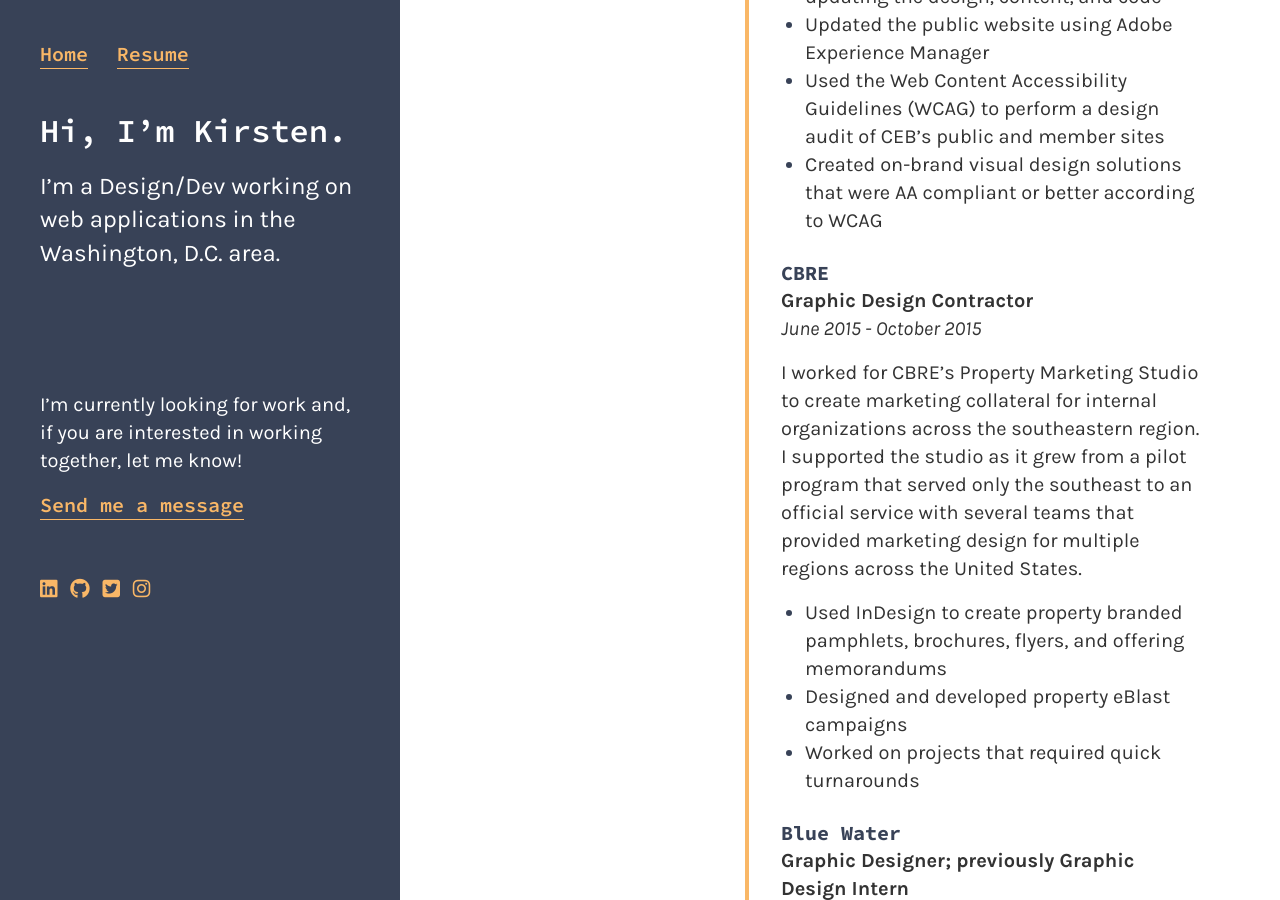
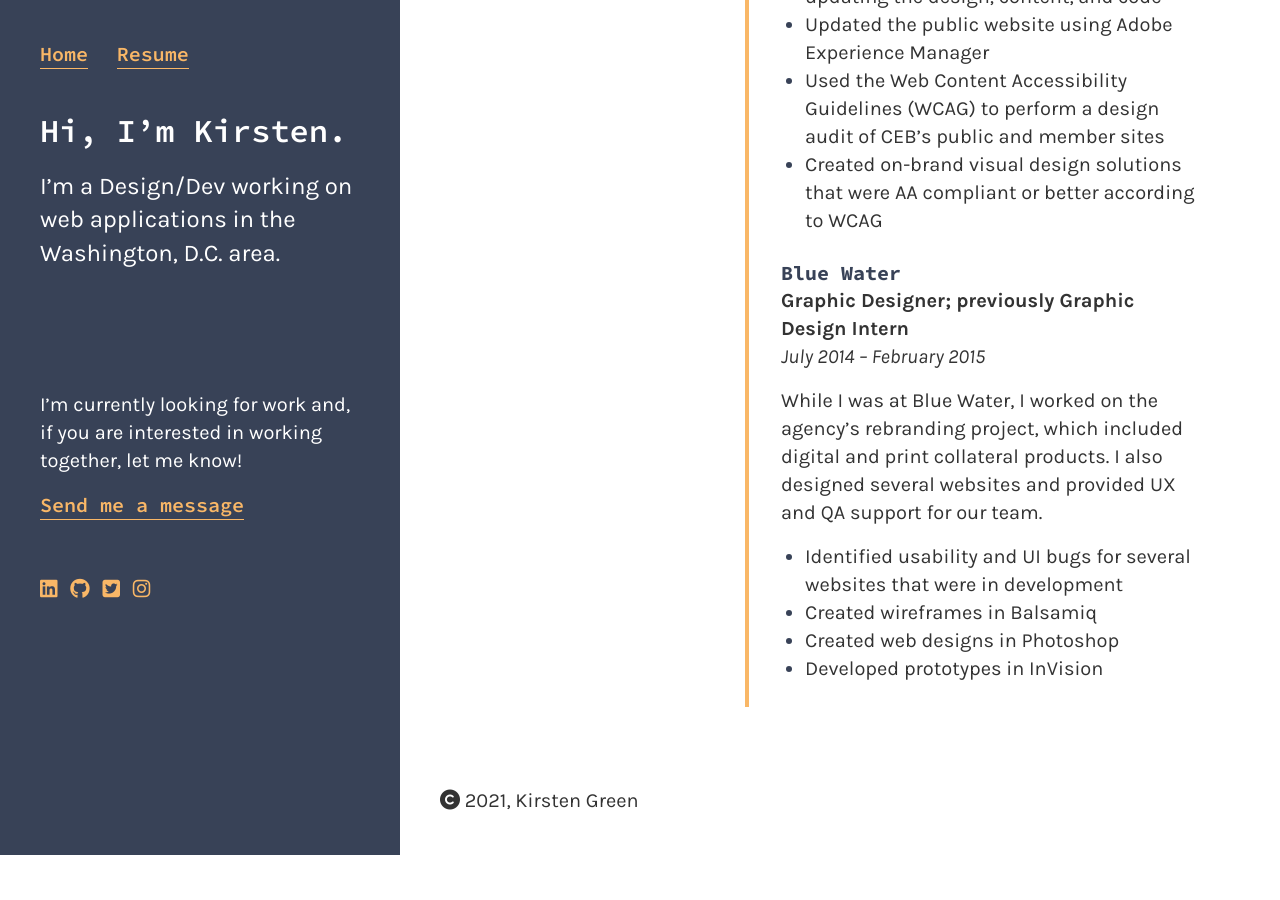
Before and after one commit to marcusrelacion/kirstengreen.com, a Jekyll site: the page built from resume.markdown, in a window 1280 px wide and 900 px high, scrolled down 4333 px. Built offline with Jekyll 4.4.1, drawn with Linux system fonts in a browser that asks for light colours; nearby versions of some CDN libraries; after the commit the page ends 5188 px from its top, so only the background shows below that.

Commit message:
Updated Resume

```diff
--- a/resume.markdown
+++ b/resume.markdown
@@ -76,20 +76,13 @@ sections:
     microsites by updating the design, content, and code\n- Updated the public website
     using Adobe Experience Manager\n- Used the Web Content Accessibility Guidelines
     (WCAG) to perform a design audit of CEB’s public and member sites\n- Created on-brand
-    visual design solutions that were AA compliant or better according to WCAG\n\n\n\n###
-    CBRE\n**Graphic Design Contractor**\n<br/>*June 2015 - October 2015*\n\nI worked
-    for CBRE's Property Marketing Studio to create marketing collateral for internal
-    organizations across the southeastern region. I supported the studio as it grew
-    from a pilot program that served only the southeast to an official service with
-    several teams that provided marketing design for multiple regions across the United
-    States.\n\n- Used InDesign to create property branded pamphlets, brochures, flyers,
-    and offering memorandums\n- Designed and developed property eBlast campaigns\n-
-    Worked on projects that required quick turnarounds\n\n\n\n### Blue Water\n**Graphic
-    Designer; previously Graphic Design Intern**\n<br/>*July 2014 – February 2015*\n\nWhile
-    I was at Blue Water, I worked on the agency’s rebranding project, which included
-    digital and print collateral products. I also designed several websites and provided
-    UX and QA support for our team.\n\n- Identified usability and UI bugs for several
-    websites that were in development\n- Created wireframes in Balsamiq\n- Created
-    web designs in Photoshop\n- Developed prototypes in InVision"
+    visual design solutions that were AA compliant or better according to WCAG\n\n\n###
+    Blue Water\n**Graphic Designer; previously Graphic Design Intern**\n<br/>*July
+    2014 – February 2015*\n\nWhile I was at Blue Water, I worked on the agency’s rebranding
+    project, which included digital and print collateral products. I also designed
+    several websites and provided UX and QA support for our team.\n\n- Identified
+    usability and UI bugs for several websites that were in development\n- Created
+    wireframes in Balsamiq\n- Created web designs in Photoshop\n- Developed prototypes
+    in InVision"
 layout: resume
 ---
```
